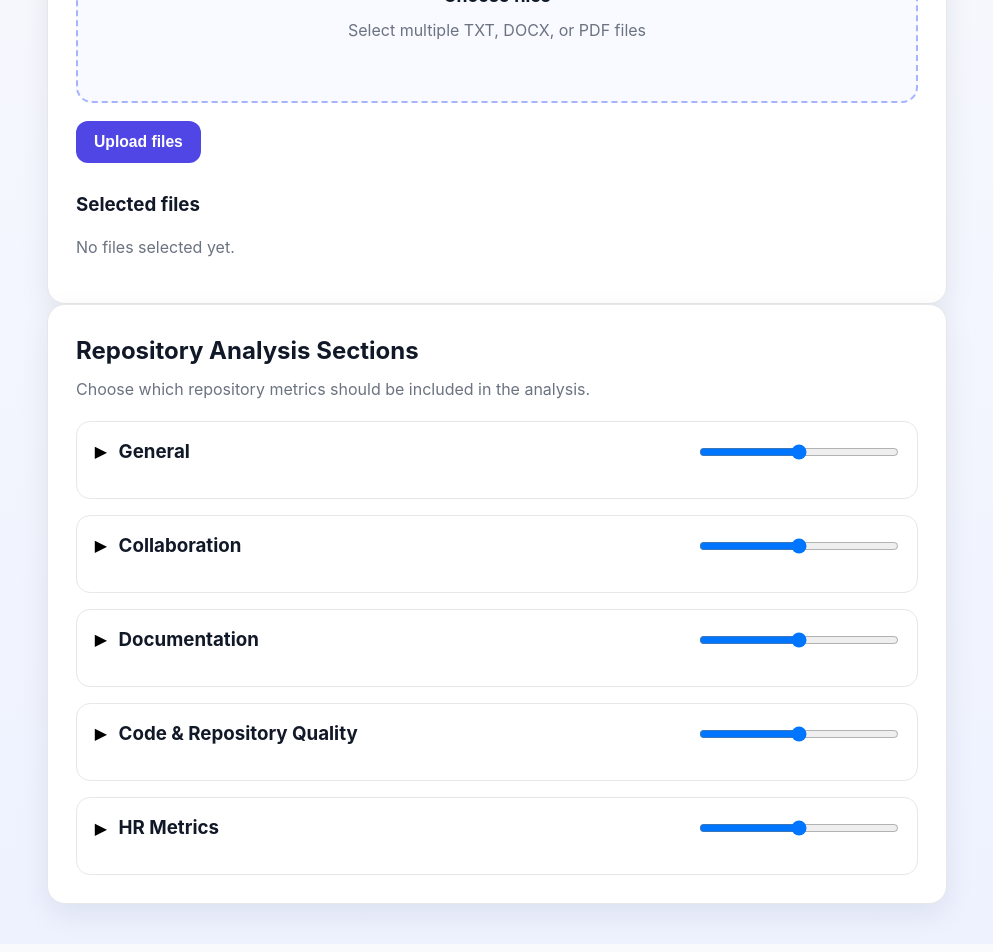
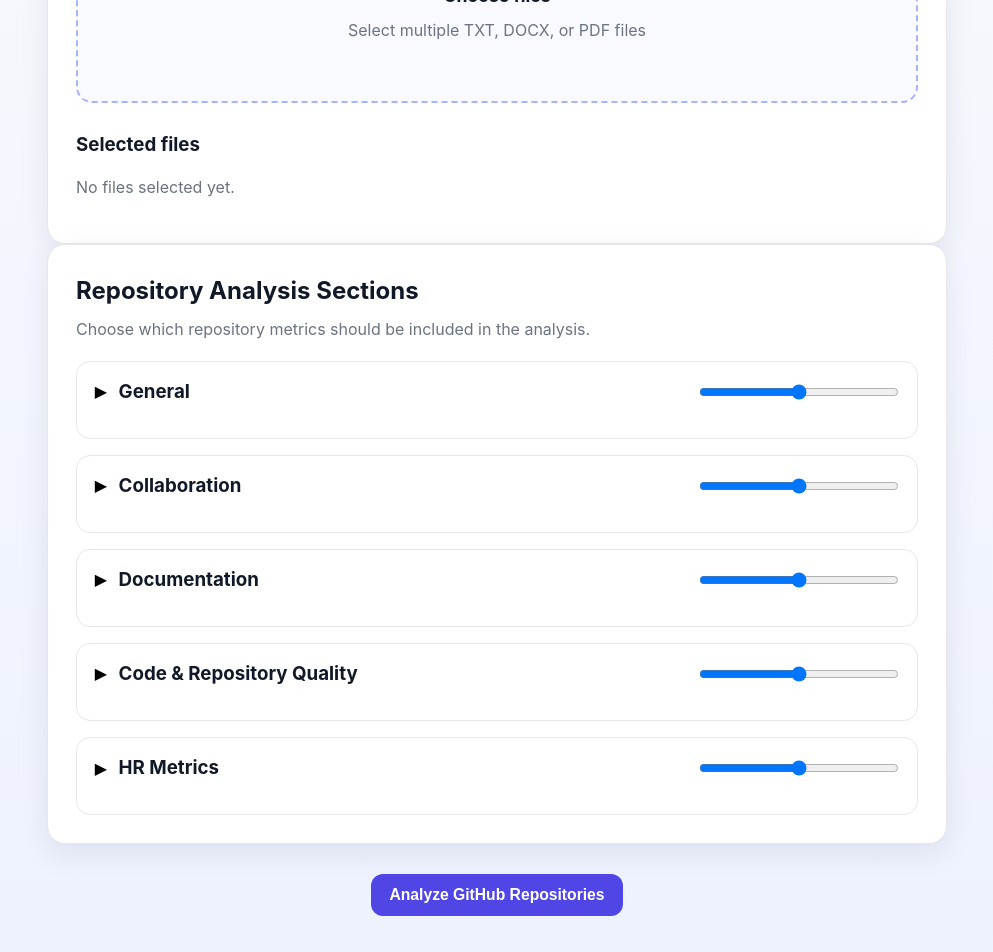
Before and after one commit to Igor-Ljucovic/CommitMentIssues, a React app in the folder frontend/: page / in a window 1280 px wide. Shown: the part 400-1352 px from the top of the page, without its empty margins (143-1136 px from the left). Built offline with nearby package versions, Linux system fonts and the light colour scheme; the HTML template or start-up script is replaced by a standard one.

Commit message:
refactor: restructure JSON response sent to frontend

```diff
--- a/frontend/src/App.tsx
+++ b/frontend/src/App.tsx
@@ -3,7 +3,6 @@ import type { ChangeEvent } from "react";
 import "./App.css";
 import FileUploadSection from "./components/FileUploadSection";
 import RepositoryAnalysisSection from "./components/RepositoryAnalysisSection";
-import ScanResultsSection from "./components/ScanResultsSection";
 import SelectedFilesList from "./components/SelectedFilesList";
 import type {
   AnalysisSelectionState,
@@ -25,7 +24,6 @@ const ALLOWED_EXTENSIONS = [".txt", ".docx", ".pdf"];
 function App() {
   const [selectedFiles, setSelectedFiles] = useState<File[]>([]);
   const [statusMessage, setStatusMessage] = useState<string>("");
-  const [uploadResult, setUploadResult] = useState<UploadResponse | null>(null);
   const [analysisSelections, setAnalysisSelections] =
     useState<AnalysisSelectionState>(createInitialAnalysisSelections);
   const [categoryWeights, setCategoryWeights] =
@@ -158,7 +156,6 @@ function App() {
 
     try {
       setStatusMessage("Uploading files...");
-      setUploadResult(null);
 
       const formData = new FormData();
 
@@ -176,10 +173,12 @@ function App() {
       }
 
       const result: UploadResponse = await response.json();
-      setUploadResult(result);
+
+      console.log("Backend response:");
+      console.log(JSON.stringify(result, null, 2));
 
       setStatusMessage(
-        `Upload successful. Accepted ${result.accepted_files} of ${result.total_files} file(s). Found ${result.unique_github_links.length} unique GitHub link(s).`,
+        `Upload successful. Accepted ${result.accepted_files} of ${result.total_files} file(s).`,
       );
     } catch (error) {
       console.error(error);
@@ -264,15 +263,12 @@ function App() {
             acceptedFileTypes={acceptedFileTypes}
             statusMessage={statusMessage}
             onFileChange={handleFileChange}
-            onUpload={handleUpload}
           />
 
           <SelectedFilesList
             selectedFiles={selectedFiles}
             onRemoveFile={handleRemoveFile}
           />
-
-          <ScanResultsSection uploadResult={uploadResult} />
         </section>
 
         <RepositoryAnalysisSection
@@ -285,6 +281,18 @@ function App() {
           onItemWeightChange={handleItemWeightChange}
           onMetricParameterChange={handleMetricParameterChange}
         />
+        <div
+          className="actions"
+          style={{
+            marginTop: "30px",
+            display: "flex",
+            justifyContent: "center",
+          }}
+        >
+          <button className="primary-button" onClick={handleUpload}>
+            Analyze GitHub Repositories
+          </button>
+        </div>
       </main>
     </div>
   );
--- a/frontend/src/components/FileUploadSection.tsx
+++ b/frontend/src/components/FileUploadSection.tsx
@@ -4,14 +4,12 @@ type FileUploadSectionProps = {
   acceptedFileTypes: string;
   statusMessage: string;
   onFileChange: (event: ChangeEvent<HTMLInputElement>) => void;
-  onUpload: () => void;
 };
 
 function FileUploadSection({
   acceptedFileTypes,
   statusMessage,
   onFileChange,
-  onUpload,
 }: FileUploadSectionProps) {
   return (
     <>
@@ -35,12 +33,6 @@ function FileUploadSection({
         </span>
       </label>
 
-      <div className="actions">
-        <button className="primary-button" onClick={onUpload}>
-          Upload files
-        </button>
-      </div>
-
       {statusMessage && <p className="status-message">{statusMessage}</p>}
     </>
   );
--- a/frontend/src/components/ScanResultsSection.tsx
+++ /dev/null
@@ -1,63 +0,0 @@
-import type { UploadResponse } from "../types";
-
-type ScanResultsSectionProps = {
-  uploadResult: UploadResponse | null;
-};
-
-function ScanResultsSection({ uploadResult }: ScanResultsSectionProps) {
-  if (!uploadResult) {
-    return null;
-  }
-
-  return (
-    <div className="results-section">
-      <h3>Scan results</h3>
-
-      {uploadResult.scanned_files.length === 0 ? (
-        <p className="empty-state">No GitHub links found.</p>
-      ) : (
-        <div className="results-list">
-          {uploadResult.scanned_files.map((fileResult) => (
-            <div key={fileResult.file_name} className="result-card">
-              <h4>{fileResult.file_name}</h4>
-
-              {fileResult.github_links.length === 0 ? (
-                <p className="empty-state">No GitHub links found.</p>
-              ) : (
-                <ul className="link-list">
-                  {fileResult.github_links.map((link) => (
-                    <li key={link}>
-                      <a href={link} target="_blank" rel="noreferrer">
-                        {link}
-                      </a>
-                    </li>
-                  ))}
-                </ul>
-              )}
-            </div>
-          ))}
-        </div>
-      )}
-
-      <div className="unique-links-section">
-        <h3>Unique GitHub links</h3>
-
-        {uploadResult.unique_github_links.length === 0 ? (
-          <p className="empty-state">No GitHub links found.</p>
-        ) : (
-          <ul className="link-list">
-            {uploadResult.unique_github_links.map((link) => (
-              <li key={link}>
-                <a href={link} target="_blank" rel="noreferrer">
-                  {link}
-                </a>
-              </li>
-            ))}
-          </ul>
-        )}
-      </div>
-    </div>
-  );
-}
-
-export default ScanResultsSection;
--- a/frontend/src/types.ts
+++ b/frontend/src/types.ts
@@ -6,10 +6,8 @@ export type FileScanResult = {
 export type UploadResponse = {
   total_files: number;
   accepted_files: number;
-  rejected_files: number;
   rejected_file_names: string[];
   scanned_files: FileScanResult[];
-  unique_github_links: string[];
 };
 
 export type MetricParameterType =
```
Also changed, not shown: 2 other files (tests, documents, lock files or other folders).
